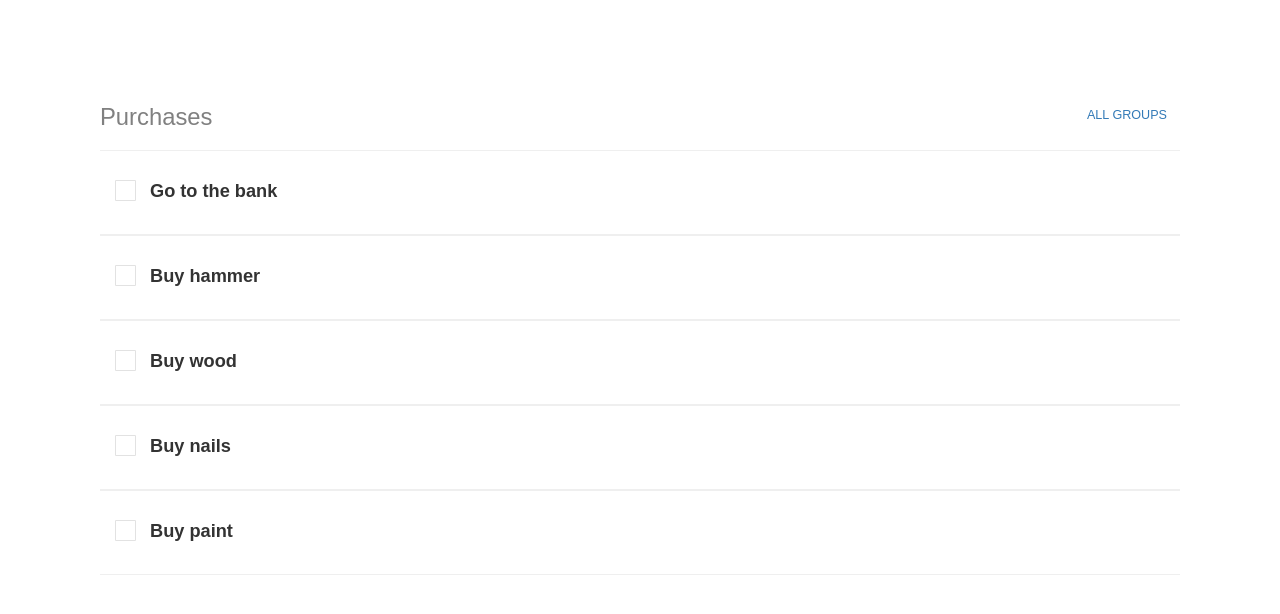
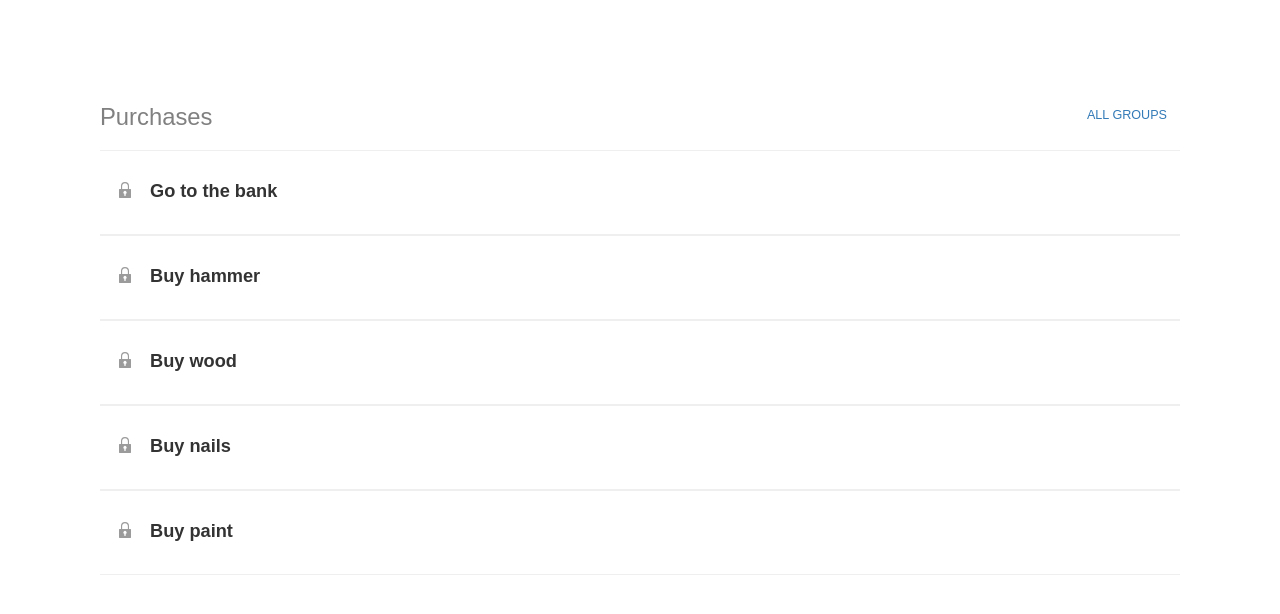
Before and after one commit to LauraBuzek/task-list, a React (Create React App) app: page / in a window 1280 px wide. Both pictures are taken after a click on the picture 125 px from the left and 190 px from the top of the page. Shown: the top 614 px of the page. Built offline with nearby package versions, Linux system fonts and the light colour scheme.

Commit message:
Changes I want to keep

```diff
--- a/src/App.js
+++ b/src/App.js
@@ -89,7 +89,7 @@ class App extends Component {
       var tasksInGroup = itemsInGroups[this.state.whichTaskGroup]
       return (
         <TasksInGroupView
-          taskData={tasksInGroup}
+          tasksInGroup={tasksInGroup}
           updateViewFn={this.updateView}
         />
       )
--- a/src/components/ListItemTask.js
+++ b/src/components/ListItemTask.js
@@ -5,15 +5,21 @@ import Locked from "../images/Locked.svg";
 import '../css/ListItem.css';
 
 class ListItemTask extends Component {
-  chooseTaskState() {
-    return Unchecked
+  chooseTaskStatusImage() {
+    if(this.props.isCompleted) {
+      return Checked;
+    } else if (this.props.isCompleted === false) {
+      return Unchecked;
+    } else {
+      return Locked;
+    }
   }
 
   render() {
     return (
       <div className="ListItem">
         <div className="ListItem-unexpand">
-          <img src={this.chooseTaskState()} alt="Expand tasks" href="#"/>
+          <img src={this.chooseTaskStatusImage()} alt="Expand tasks" href="#"/>
         </div>
         <div className="ListItem-titles" id="task">
           <p className="ListItem-title">{this.props.taskInfo.task}</p>
--- a/src/components/TasksInGroupView.js
+++ b/src/components/TasksInGroupView.js
@@ -8,7 +8,7 @@ class TaskGroupPage extends Component {
 
   generateTasksInGroup() {
     return (
-      _.map(this.props.taskData, taskInfo =>
+      _.map(this.props.tasksInGroup, taskInfo =>
         <ListItemTask key={taskInfo.id} taskInfo={taskInfo} />
       )
     )
```
